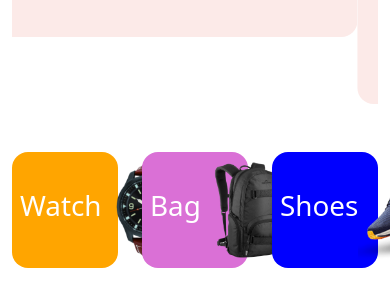
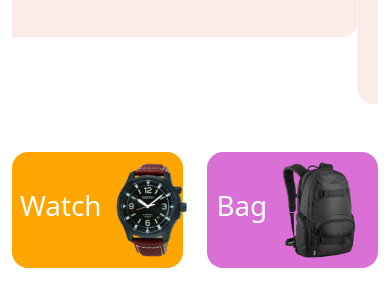
Before and after one commit to yusuf-khan-swd/Panda-Commerce-Bootstrap-Practice, a plain HTML site: page index.html in a window 390 px wide. Shown: the part 480-769 px from the top of the page. Drawn offline with nearby package versions, Linux system fonts and the light colour scheme.

Commit message:
add responsive to show section

```diff
--- a/index.html
+++ b/index.html
@@ -155,8 +155,8 @@
       <!-- Categories Sectio start -->
       <div class="cntainer mb-5">
         <div class="container overflow-hidden text-center">
-          <div class="row gx-4">
-            <div class="col-4 categories">
+          <div class="row g-4">
+            <div class="col-md-4 col-sm-6 col-6 categories">
               <div class="p-2 rounded-4 watch-background">
                 <div class="d-flex justify-content-evenly align-items-center">
                   <h1 class="text-white">Watch</h1>
@@ -164,7 +164,7 @@
                 </div>
               </div>
             </div>
-            <div class="col-4 categories">
+            <div class="col-md-4 col-sm-6 col-6 categories">
               <div class="p-2 rounded-4 bag-background">
                 <div class="d-flex justify-content-evenly align-items-center">
                   <h1 class="text-white">Bag</h1>
@@ -172,7 +172,7 @@
                 </div>
               </div>
             </div>
-            <div class="col-4 categories">
+            <div class="col-md-4 col-sm-12 col-6 categories">
               <div class="p-2 rounded-4 shoes-background">
                 <div class="d-flex justify-content-evenly align-items-center">
                   <h1 class="text-white">Shoes</h1>
```
